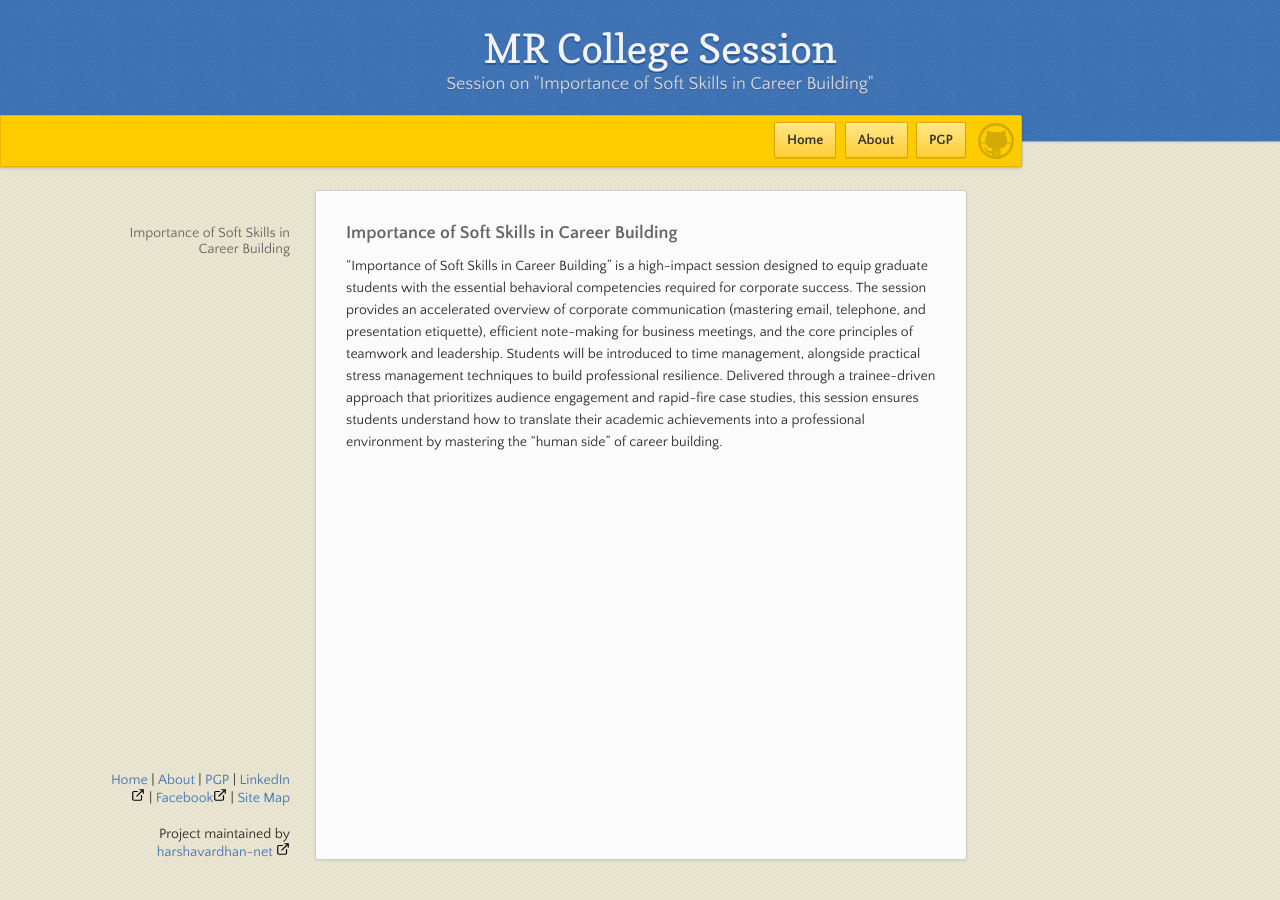
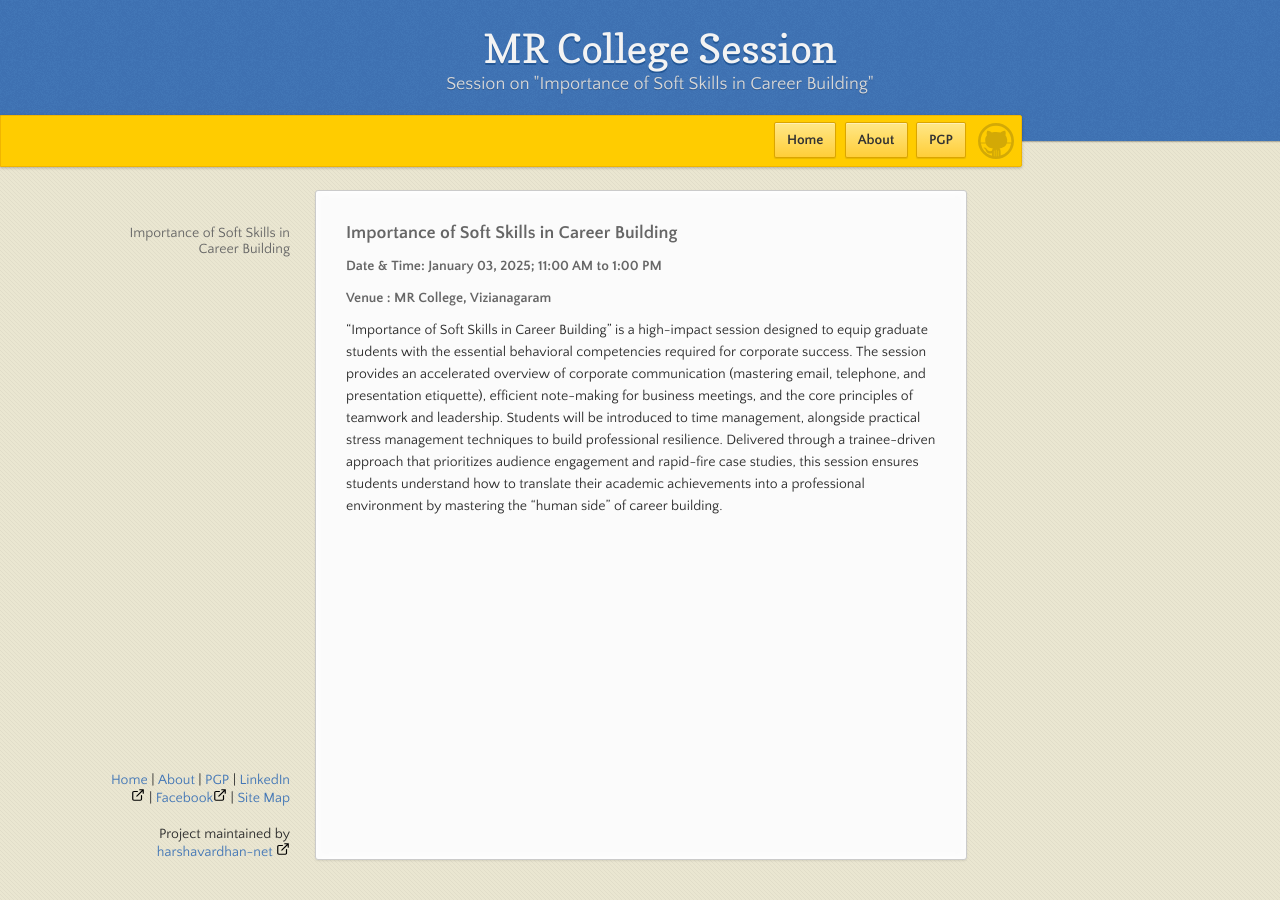
Before and after one commit to harshavardhan-net/harshavardhan-net, a Jekyll site: the page built from mrc-session.md, in a window 1280 px wide. Built offline with Jekyll 4.4.1, drawn with Linux system fonts in a browser that asks for light colours.

Commit message:
Update mrc-session.md

```diff
--- a/mrc-session.md
+++ b/mrc-session.md
@@ -6,4 +6,7 @@ description: Session on "Importance of Soft Skills in Career Building"
 
 ### Importance of Soft Skills in Career Building
 
+#### Date & Time: January 03, 2025; 11:00 AM to 1:00 PM
+#### Venue : MR College, Vizianagaram
+
 "Importance of Soft Skills in Career Building" is a high-impact session designed to equip graduate students with the essential behavioral competencies required for corporate success. The session provides an accelerated overview of corporate communication (mastering email, telephone, and presentation etiquette), efficient note-making for business meetings, and the core principles of teamwork and leadership. Students will be introduced to time management, alongside practical stress management techniques to build professional resilience. Delivered through a trainee-driven approach that prioritizes audience engagement and rapid-fire case studies, this session ensures students understand how to translate their academic achievements into a professional environment by mastering the "human side" of career building.
```
